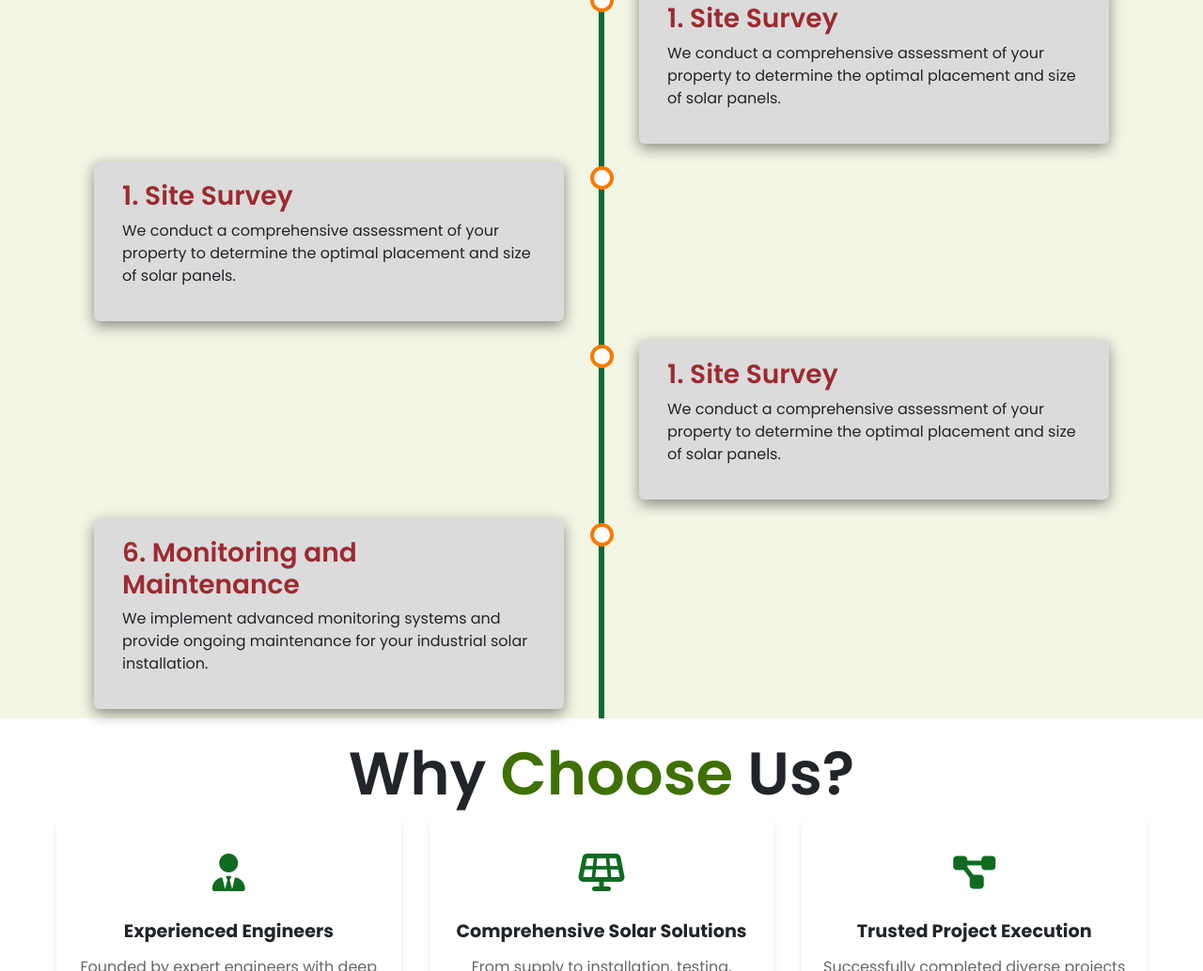
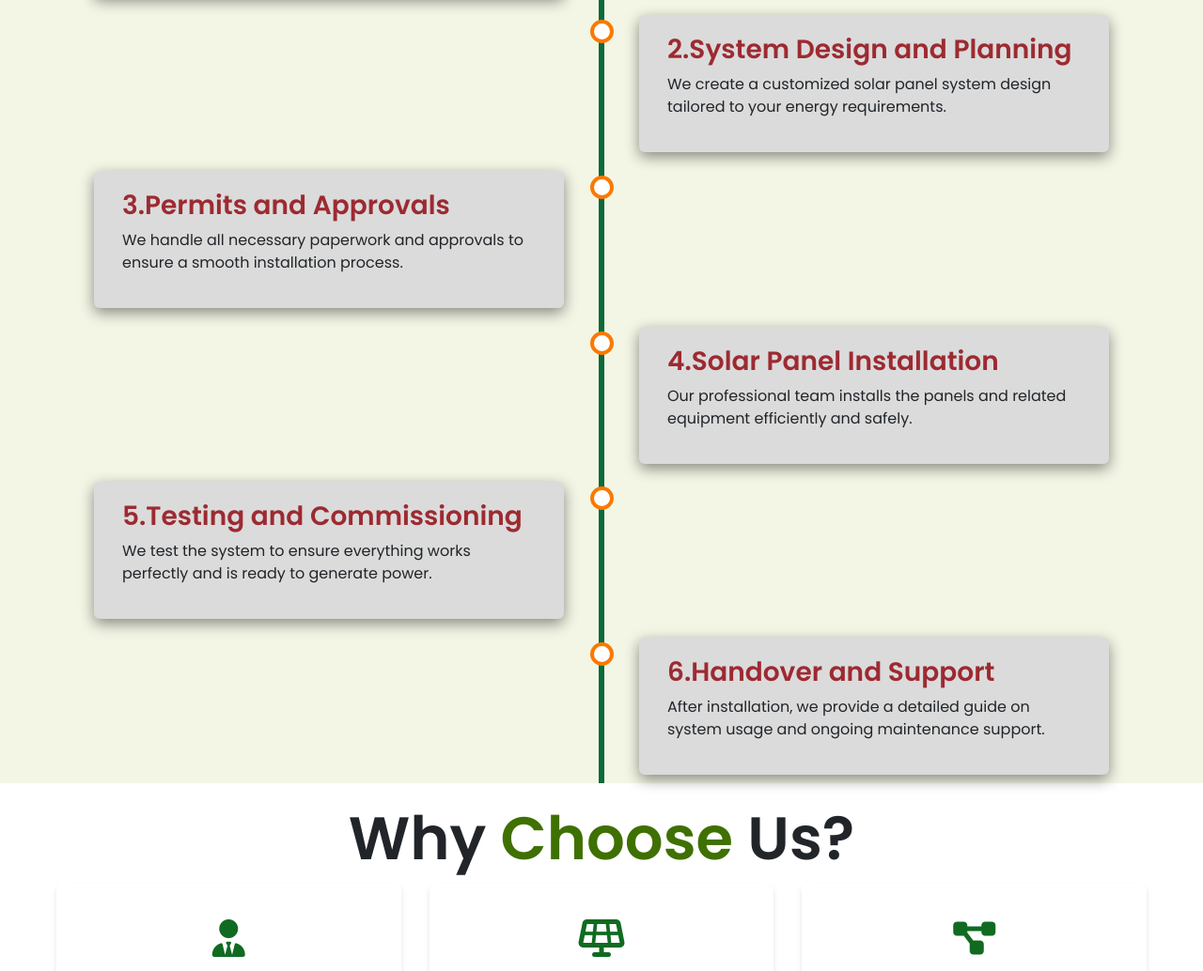
Before and after one commit to vanshbansal67/oneness-website, a plain HTML site: page services.html in a window 1280 px wide. Shown: the part 2262-3296 px from the top of the page at 94% size. Drawn offline with nearby package versions, Linux system fonts and the light colour scheme.

Commit message:
installation Process

```diff
--- a/services.html
+++ b/services.html
@@ -193,7 +193,8 @@
                 <div class="timeline">
                     <div class="timeline-item left">
                         <div class="timeline-content" data-aos="zoom-in" data-aos-duration="1000">
-                            <h3>1. Site Survey</h3>
+                            <h3>1.Site Inspection and Consultation
+                            </h3>
                             <p>We conduct a comprehensive assessment of your property to determine the optimal placement
                                 and
                                 size of solar panels.</p>
@@ -201,35 +202,38 @@
                     </div>
                     <div class="timeline-item right">
                         <div class="timeline-content" data-aos="zoom-in" data-aos-duration="1000">
-                            <h3>1. Site Survey</h3>
-                            <p>We conduct a comprehensive assessment of your property to determine the optimal placement
-                                and
-                                size of solar panels.</p>
+                            <h3>2.System Design and Planning</h3>
+                            <p>We create a customized solar panel system design tailored to your energy requirements.
+                            </p>
                         </div>
                     </div>
                     <div class="timeline-item left">
                         <div class="timeline-content" data-aos="zoom-in" data-aos-duration="1000">
-                            <h3>1. Site Survey</h3>
-                            <p>We conduct a comprehensive assessment of your property to determine the optimal placement
-                                and
-                                size of solar panels.</p>
+                            <h3>3.Permits and Approvals</h3>
+                            <p>We handle all necessary paperwork and approvals to ensure a smooth installation process.
+                            </p>
                         </div>
                     </div>
                     <div class="timeline-item right">
                         <div class="timeline-content" data-aos="zoom-in" data-aos-duration="1000">
-                            <h3>1. Site Survey</h3>
-                            <p>We conduct a comprehensive assessment of your property to determine the optimal placement
-                                and
-                                size of solar panels.</p>
+                            <h3>4.Solar Panel Installation</h3>
+                            <p>Our professional team installs the panels and related equipment efficiently and safely.
+                            </p>
                         </div>
                     </div>
 
                     <div class="timeline-item left">
                         <div class="timeline-content" data-aos="zoom-in" data-aos-duration="1000">
-                            <h3>6. Monitoring and Maintenance</h3>
-                            <p>We implement advanced monitoring systems and provide ongoing maintenance for your
-                                industrial
-                                solar installation.</p>
+                            <h3>5.Testing and Commissioning</h3>
+                            <p> We test the system to ensure everything works perfectly and is ready to generate power.
+                            </p>
+                        </div>
+                    </div>
+                    <div class="timeline-item right">
+                        <div class="timeline-content" data-aos="zoom-in" data-aos-duration="1000">
+                            <h3>6.Handover and Support</h3>
+                            <p>After installation, we provide a detailed guide on system usage and ongoing maintenance
+                                support.</p>
                         </div>
                     </div>
                 </div>
```
Also changed, not shown: index.html (+2 -1 lines), images/Screenshot 2025-05-15 212816.png (added).
